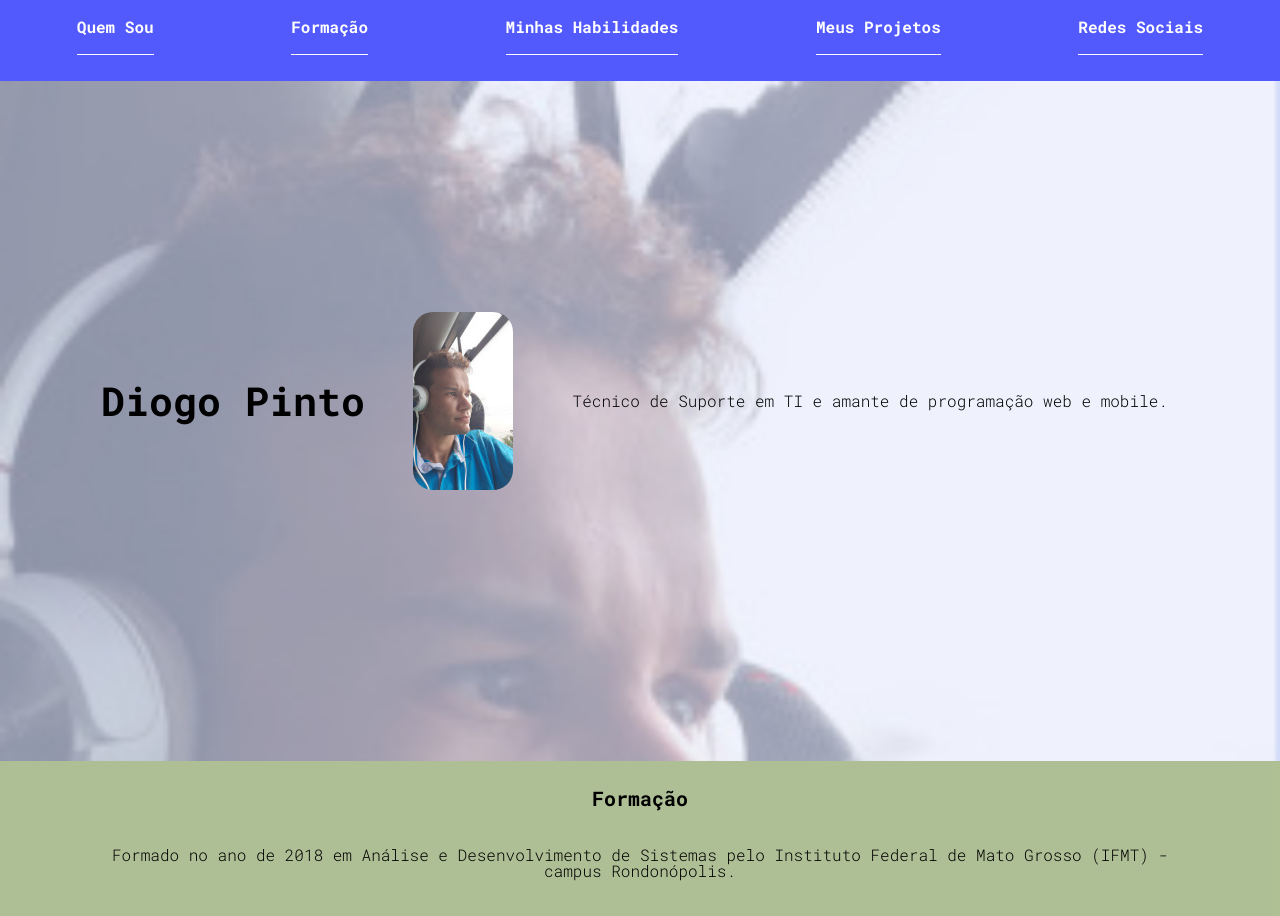
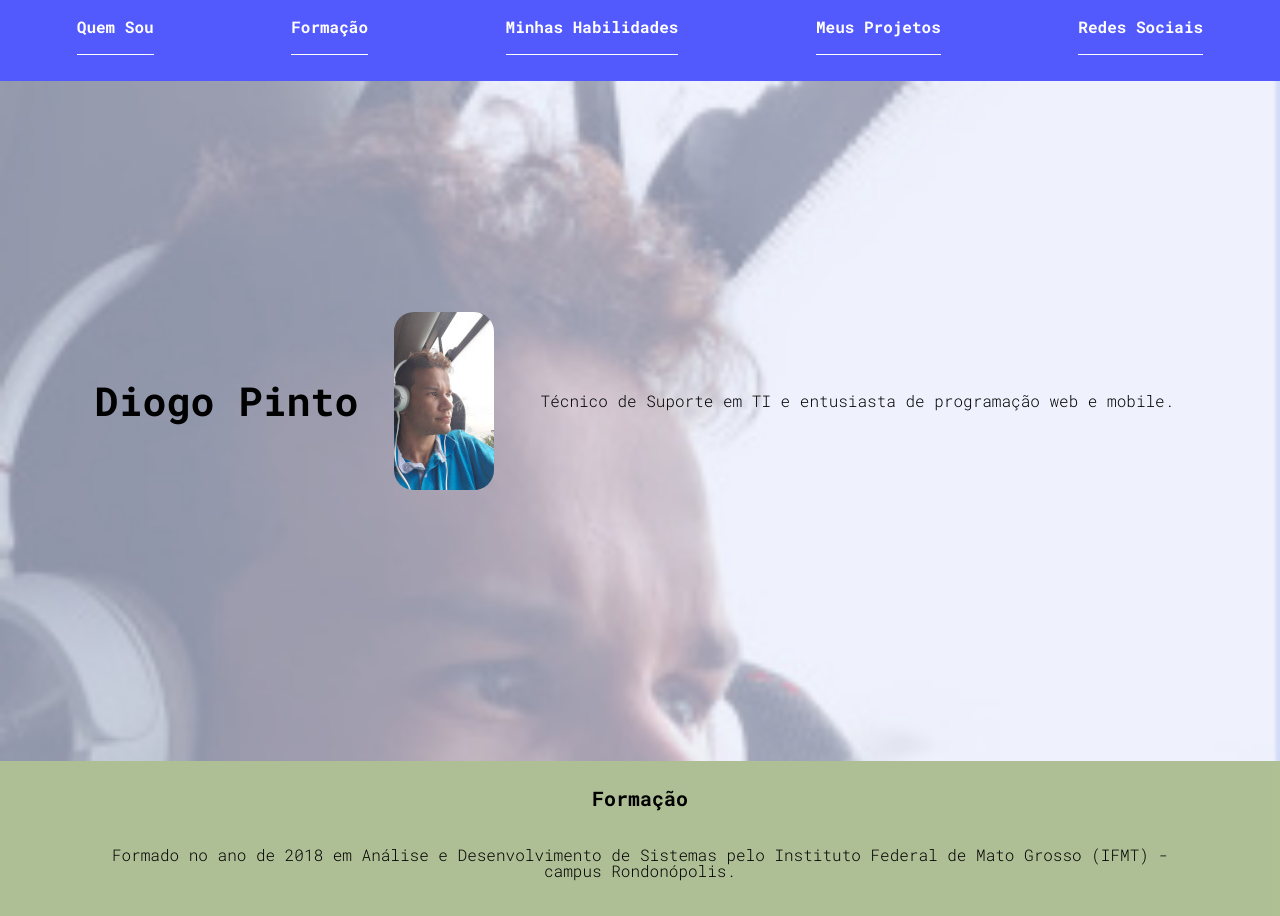
Before and after one commit to diogosfpinto/PaginaProfissional, a plain HTML site: page index.html in a window 1280 px wide. Shown: the top 916 px of the page. Drawn offline with Linux system fonts and the light colour scheme.

Commit message:
replaced text of paragraph quemSou

```diff
--- a/index.html
+++ b/index.html
@@ -31,7 +31,7 @@
         <section id="quem-sou" class="conteudo__quem-sou container">
             <h1 class="quemSou__meuNome">Diogo Pinto</h1>
             <img src="img/perfil3.jpg" alt="Selfie do Diogo Pinto" class="quem-sou__foto-perfil">
-            <p class="conteudo__texto">Técnico de Suporte em TI e amante de programação web e mobile.</p>
+            <p class="conteudo__texto">Técnico de Suporte em TI e entusiasta de programação web e mobile.</p>
         </section>
         <section id="formacao" class="conteudo__formacao container">
             <h1 class="conteudo__titulo">Formação</h1>
```
